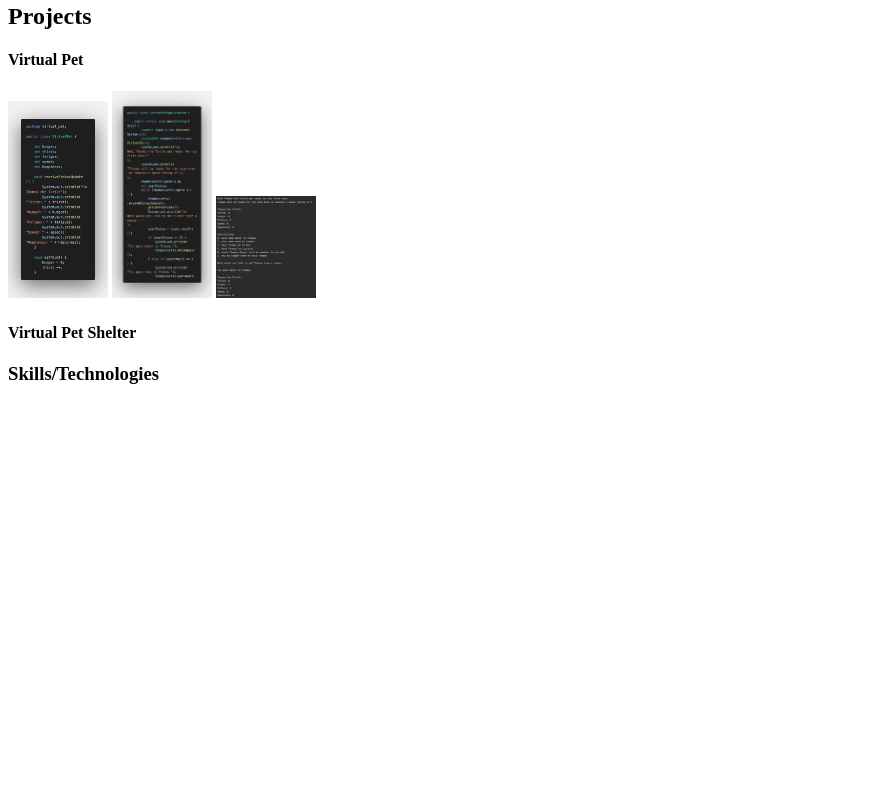
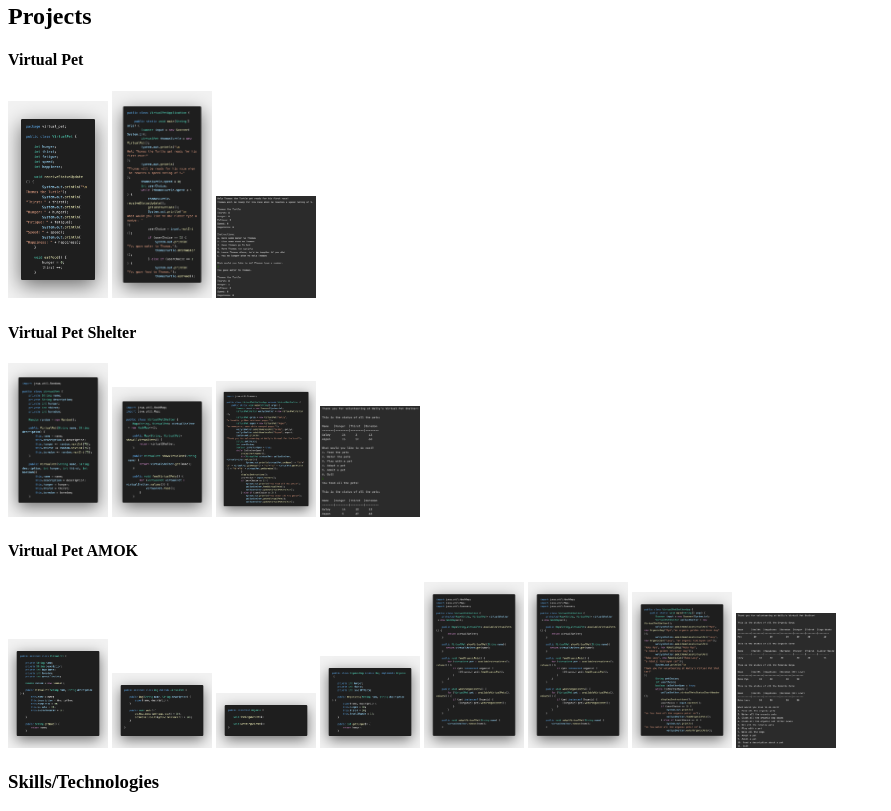
Before and after one commit to cresuta/cresuta.github.io, a plain HTML site: page index.html in a window 1280 px wide. Shown: the part 1028-1839 px from the top of the page, without its empty margins (0-891 px from the left). Before the commit the page ends 1432 px from the top, so only its background shows below. Drawn offline with Linux system fonts and the light colour scheme.

Commit message:
Added all project imgs to HTML document

```diff
--- a/index.html
+++ b/index.html
@@ -54,6 +54,21 @@
     </section>
     <section>
         <h4>Virtual Pet Shelter</h4>
+        <img width="100px" src="imgs/virtual_pet-2.png" alt="Virtual Pet Code">
+        <img width="100px" src="imgs/virtual_pet_shelter-2.png" alt="Virtual Pet Shelter Code">
+        <img width="100px" src="imgs/virtual_pet_shelterMain-2.png" alt="Virtual Pet Shelter Main Code">
+        <img width="100px" src="imgs/virtual_pet_shelter_consoleOutput-2.jpg" alt="Virtual Pet Shelter Console Output">
+    </section>
+    <section>
+        <h4>Virtual Pet AMOK</h4>
+        <img width="100px" src="imgs/virtual_pet_AMOK-3.png" alt="Virtual Pet Super Class Code">
+        <img width="100px" src="imgs/dog_AMOK-3.png" alt="Dog Class Code">
+        <img width="100px" src="imgs/organicInterface_AMOK-3.png" alt="Organic Interface Code">
+        <img width="100px" src="imgs/organicDog_AMOK-3.png" alt="Organic Dog Class Code">
+        <img width="100px" src="imgs/virtualPetShelter_AMOK-3.png" alt="Virtual Pet Shelter Code">
+        <img width="100px" src="imgs/virtualPetShelter_AMOK-3.png" alt="Virtual Pet Shelter Code">
+        <img width="100px" src="imgs/virtualPetShelterAPP_AMOK-3.png" alt="Virtual Pet Shelter Main Code">
+        <img width="100px" src="imgs/virtualPetAMOK_consoleOutput.jpg" alt="Virtual Pet AMOK Console Output">
     </section>
     <section>
         <h3>Skills/Technologies</h3>
```
Also changed, not shown: imgs/dog_AMOK-3.png (added), imgs/organicDog_AMOK-3.png (added), imgs/organicInterface_AMOK-3.png (added), imgs/virtualPetAMOK_consoleOutput.jpg (added), imgs/virtualPetShelterAPP_AMOK-3.png (added), imgs/virtualPetShelter_AMOK-3.png (added), imgs/virtual_pet-2.png (added), imgs/virtual_pet_AMOK-3.png (added), imgs/virtual_pet_shelter-2.png (added), imgs/virtual_pet_shelterMain-2.png (added), imgs/virtual_pet_shelter_consoleOutput-2.jpg (added).
